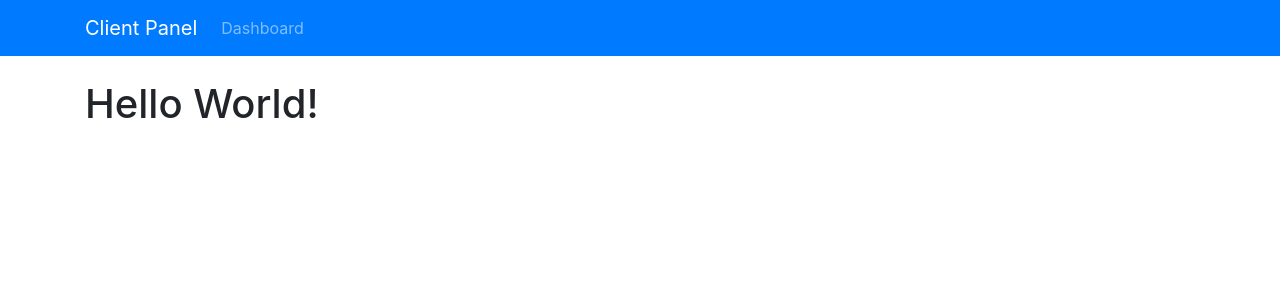
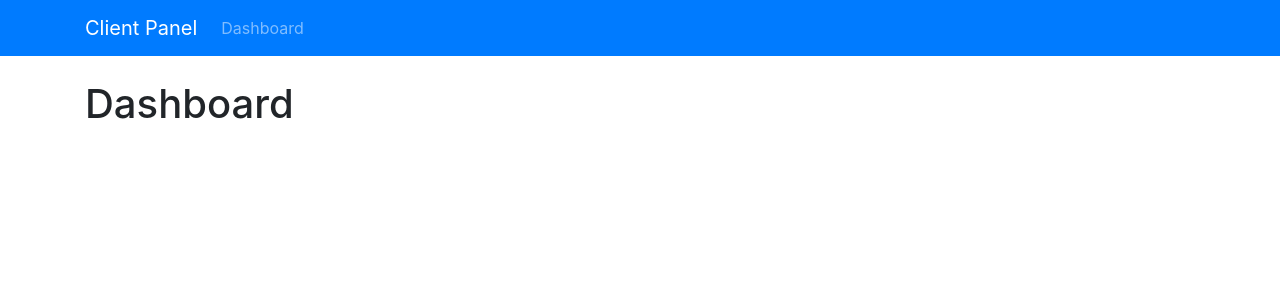
Before and after one commit to grigroka/react-client-panel-firebase, a React (Create React App) app: page / in a window 1280 px wide. Shown: the top 300 px of the page. Built offline with nearby package versions, Linux system fonts and the light colour scheme; the HTML template or start-up script is replaced by a standard one.

Commit message:
Dashboard routing

```diff
--- a/src/App.js
+++ b/src/App.js
@@ -1,6 +1,7 @@
 import React, { Component } from 'react';
 import { BrowserRouter as Router, Route, Switch } from 'react-router-dom';
 import AppNavbar from './components/layout/AppNavbar';
+import Dashboard from './components/layout/Dashboard';
 
 import './App.css';
 
@@ -11,7 +12,9 @@
         <div className="App">
           <AppNavbar />
           <div className="container">
-            <h1>Hello World!</h1>
+            <Switch>
+              <Route exact path="/" component={Dashboard} />
+            </Switch>
           </div>
         </div>
       </Router>
--- a/src/components/layout/Dashboard.js
+++ b/src/components/layout/Dashboard.js
@@ -0,0 +1,11 @@
+import React from 'react';
+
+const Dashboard = () => {
+  return (
+    <div>
+      <h1>Dashboard</h1>
+    </div>
+  );
+};
+
+export default Dashboard;
```
